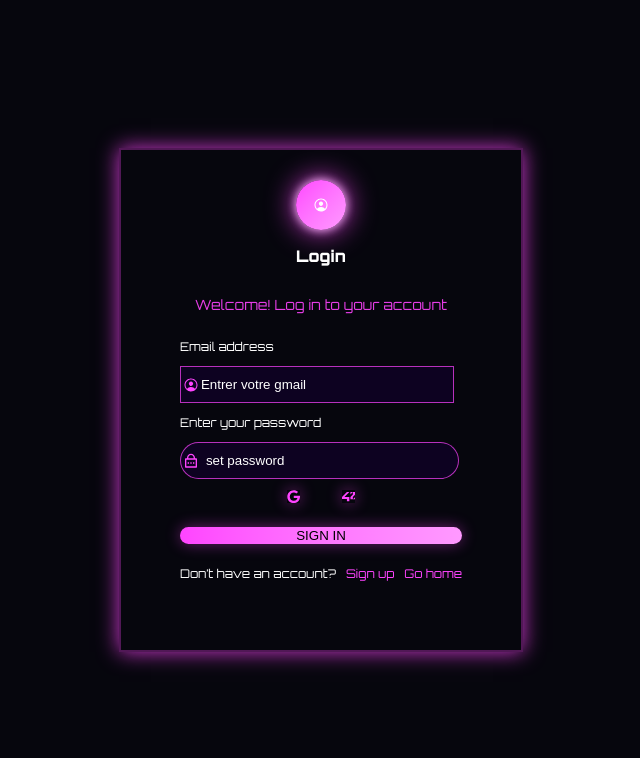
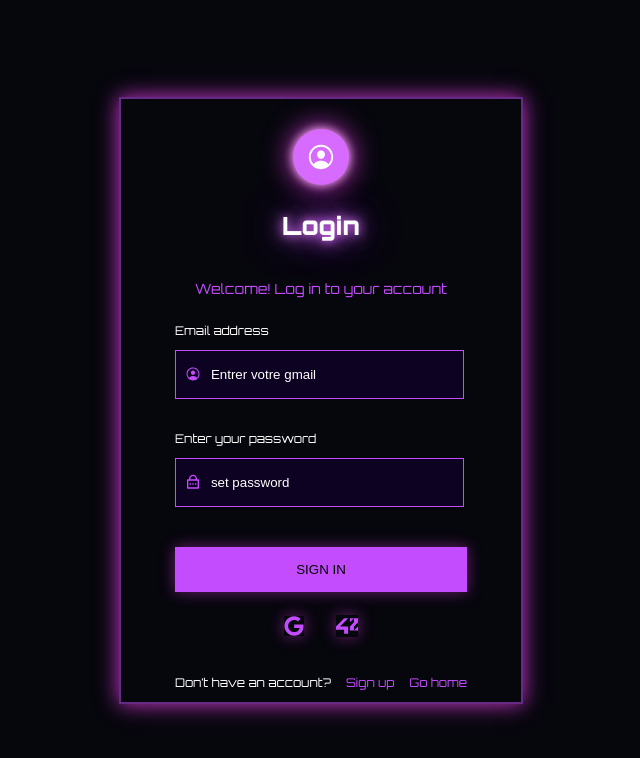
Before and after one commit to Ouiamo/Transcendence, a React (Vite) app in the folder my_project/frontend/: page / in a window 1280 px wide. Both pictures are taken after a click on the button "LOGIN". Shown: the top 758 px of the page, without its empty margins (319-959 px from the left). Built offline with nearby package versions, Linux system fonts and the light colour scheme; no server answers.

Commit message:
front login

```diff
--- a/my_project/frontend/src/App.tsx
+++ b/my_project/frontend/src/App.tsx
@@ -134,6 +134,8 @@ useEffect(() => {
             setCurrentPage('twofa');
         else if(save == 'LEADERBOARD')
             setCurrentPage('LEADERBOARD');
+        else if(save == 'LOGIN')
+            setCurrentPage('LOGIN');
         else
            setCurrentPage('DASHBOARD');
       }
@@ -174,7 +176,7 @@ if(loading) return <div>Loading...</div>
 
 
       {currentPage === 'LOGIN' && (
-        <div className="min-h-screen w-full flex items-center justify-center bg-[#06060d] ">
+        <div className="min-h-screen w-full flex items-center justify-center bg-[#06060d]">
 
 
            <Login gotohome={()=> setCurrentPage('HOME')} gotoDASHBOARD={()=>setCurrentPage('DASHBOARD')} onloginsucces={obj_login} gotosingup={()=>setCurrentPage('SIGNUP')} gotwofa={gotowfa}/>
--- a/my_project/frontend/src/Home.tsx
+++ b/my_project/frontend/src/Home.tsx
@@ -45,6 +45,7 @@ interface HomeInterface {
 }
 
 function Home({ gotologin, gotosignup }: HomeInterface) {
+  localStorage.setItem('page', 'HOME');
   return (
     <div className="min-h-screen w-full bg-[#06060d] flex flex-col items-center justify-center text-white relative overflow-hidden">
 
--- a/my_project/frontend/src/Login.tsx
+++ b/my_project/frontend/src/Login.tsx
@@ -16,13 +16,9 @@ function Login({ gotohome, gotoDASHBOARD, onloginsucces, gotosingup, gotwofa }:
 
     const [passlogin, setpasslogin] = useState('');
     const [gmailogin, setgmailogin] = useState('');
-
+localStorage.setItem('page', 'LOGIN');
     const handel_auth_goole = async () => {
-// <<<<<<< HEAD
-//         window.location.href = 'https://localhost:3010/api/auth/google'
-// =======
         window.location.href = 'https://localhost:3010/api/auth/google'  //backend
-        // console.log("haniiiiiiiiiiiiiiiiiiiiiiii google");
 
     }
     const handel_auth_42 = async () => {
@@ -89,69 +85,67 @@ function Login({ gotohome, gotoDASHBOARD, onloginsucces, gotosingup, gotwofa }:
 
     }
     return (
-        <div className=" flex  flex-col  items-center h-auto w-[400px] min-h-[500px]  shrink-0 border-[2px] border-[#ff44ff]/30 bg-[#06060d] shadow-[0_0_20px_rgba(255,68,255,0.8)] ">
+        <div className=" flex  flex-col  items-center h-auto w-[400px] min-h-[600px]  shrink-0 border-[2px] border-[#c44cff]/50 bg-[#06060d] shadow-[0_0_20px_rgba(255,68,255,0.8)] ">
             <header className="flex flex-col gap-y-5 items-center justify-center w-full mt-[30px] ">
-                <div className="py-3 flex w-[50px] h-[50px] bg-gradient-to-br from-[#ff44ff] to-[#ff99ff] items-center justify-center rounded-full shadow-[0_0_30px_#ff44ff,0_0_10px_#ffffff]">
-                    < IoPersonCircleOutline className=" text-white " />
+                <div className="py-[3px]  px-[3px] flex w-[50px] h-[50px] bg-[#d86bff] items-center justify-center rounded-full shadow-[0_0_30px_#ff44ff,0_0_10px_#ffffff]">
+                    < IoPersonCircleOutline className=" text-white " size={30}/>
                 </div>
-                <p className="text-white text-20xl font-[900]">Login</p>
-                <p className="text-[#ff44ff]/90 text-[14px] ">Welcome! Log in to your account</p>
+                <p className="text-white text-[25px] font-[900] glow-text  ">Login</p>
+                <p className="text-[#c44cff] text-[14px] ">Welcome! Log in to your account</p>
             </header>
-            <section className="flex flex-col gap-y-5 bg-red-500/10">
+            <section className="flex flex-col gap-[20px] bg-red-500/10 ">
                 <div className="flex flex-col  ">
                     <p className="text-white text-[12px]">Email address</p>
                     <div className="relative flex items-center w-full">
 
-                        <IoPersonCircleOutline className="absolute left-[3px] text-[#ff44ff] text-xl pointer-events-none z-10" />
+                        <IoPersonCircleOutline className="absolute left-[10px] text-[#c44cff] text-xl pointer-events-none z-10" />
 
                         <input
-                            style={{ paddingLeft: '20px', color: 'white !important', WebkitTextFillColor: 'white' }}
-                            className=" caret-[#ff44ff] w-[250px] h-[33px]  bg-[#0d0221]  text-white text-sm outline-none border border-[#ff44ff]/70 placeholder:text-[#ff44ff]/40 focus:border-[#ff44ff]   transition-all" autoComplete="off" spellCheck="false" type="email" placeholder="Entrer votre gmail" value={gmailogin} onChange={(e) => setgmailogin(e.target.value)} ></input>
+                            style={{ paddingLeft: '35px', color: 'white !important', WebkitTextFillColor: 'white' }}
+                            className=" caret-[#ff44ff] w-[250px] h-[45px]  bg-[#0d0221]  outline-none border border-[#c44cff] placeholder:text-[#ff44ff]/40    transition-all" autoComplete="off" spellCheck="false" type="email" placeholder="Entrer votre gmail" value={gmailogin} onChange={(e) => setgmailogin(e.target.value)} ></input>
                     </div>
                 </div>
                 <div className="flex flex-col  ">
                     <p className="text- text-[12px]">Enter your password</p>
                     <div className="relative flex items-center w-full  ">
-                        <RiLockPasswordLine className="absolute left-[3px] text-[#ff44ff] text-xl pointer-events-none z-10" />
+                        <RiLockPasswordLine className="absolute left-[10px] text-[#c44cff] text-xl pointer-events-none z-10" />
                         <input
-                            style={{ paddingLeft: '25px', color: 'white !important', WebkitTextFillColor: 'white' }} className="caret-[#ff44ff]  w-[250px] h-[33px] rounded-full  bg-[#0d0221] text-white outline-none border border-[#ff44ff]/70 placeholder:text-[#ff44ff]/40 focus:border-[#ff44ff] transition-all" type="password" placeholder="set password" autoComplete="off" spellCheck="false" value={passlogin} onChange={(e) => setpasslogin(e.target.value)}></input>
+                            style={{ paddingLeft: '35px', color: 'white !important', WebkitTextFillColor: 'white' }} className="caret-[#ff44ff]  w-[250px] h-[45px]   bg-[#0d0221] text-white outline-none border border-[#c44cff] placeholder:text-[#ff44ff]/40  transition-all" type="password" placeholder="set password" autoComplete="off" spellCheck="false" value={passlogin} onChange={(e) => setpasslogin(e.target.value)}></input>
 
                     </div>
                 </div>
 
 
-                <div className="flex flex-col gap-y-5 ">
-                    <div className="flex flex-row items-center justify-between w-full max-w-[80px] mx-auto mt-10 px-2 mt-[10px]">
+                <div className="flex flex-col gap-[0px] ">
+                    <button className=" mt-[20px] w-full  h-[45px]  bg-[#c44cff]  text-white font-bold text-sm uppercase tracking-widest transition-all duration-300 outline-none border-none shadow-[0_0_15px_rgba(255,68,255,0.4)] hover:shadow-[0_0_25px_rgba(255,68,255,0.7)] hover:scale-[1.02] active:scale-[0.98]"
+                                onClick={handelLogin} > sign in</button>
+                    <div className="flex flex-row items-center justify-between w-full max-w-[80px] mx-auto  mt-[20px]">
 
-                        <button className="p-3 border-none outline-none  bg-transparent  shrink-0" onClick={handel_auth_goole}>
-                            <FaGoogle className="text-[#ff44ff] text-xl   transition-all duration-300 shadow-[0_0_15px_rgba(255,68,255,0.4)] hover:shadow-[0_0_25px_rgba(255,68,255,0.7)] hover:scale-[1.02] active:scale-[0.98]
-    "   />
+                        <button className="p-[3px] border-none outline-none  bg-transparent  shrink-0" onClick={handel_auth_goole}>
+                            <FaGoogle className="text-[#c44cff]  text-[20px]   transition-all duration-300 shadow-[0_0_15px_rgba(255,68,255,0.4)] hover:shadow-[0_0_25px_rgba(255,68,255,0.7)] hover:scale-[1.02] active:scale-[0.98]"   />
                         </button>
 
-                        <button className="p-3 bg-white/10 rounded-full bg-transparent  border-none outline-none  shrink-0" onClick={handel_auth_42}>
-                            <Si42 className="text-[#ff44ff] text-xl group-hover:scale-110 transition-all  duration-300 shadow-[0_0_15px_rgba(255,68,255,0.4)] hover:shadow-[0_0_25px_rgba(255,68,255,0.7)] hover:scale-[1.02] active:scale-[0.98]" />
+                        <button className="p-[3px] bg-white/10 rounded-full bg-transparent  border-none outline-none  shrink-0" onClick={handel_auth_42}>
+                            <Si42 className="text-[#c44cff] text-[22px] group-hover:scale-110 transition-all  duration-300 shadow-[0_0_15px_rgba(255,68,255,0.4)] hover:shadow-[0_0_25px_rgba(255,68,255,0.7)] hover:scale-[1.02] active:scale-[0.98]" />
                         </button>
 
                     </div>
 
-                    <button className=" mt-[20px] w-full py-3 px-6 mt-4 rounded-full bg-gradient-to-r from-[#ff44ff] to-[#ff99ff]   text-white font-bold text-sm uppercase tracking-widest transition-all duration-300 outline-none border-none shadow-[0_0_15px_rgba(255,68,255,0.4)] hover:shadow-[0_0_25px_rgba(255,68,255,0.7)] hover:scale-[1.02] active:scale-[0.98]
-    "
-                        onClick={handelLogin} > sign in</button>
 
                 </div>
-                <div className="flex flex-row items-center justify-center gap-[10px] mt-[10px]">
+                <div className="flex flex-row items-center justify-center gap-[15px]">
 
                     <p className="text-white/60 text-[12px]">
                         Don’t have an account?
                     </p>
                     <a onClick={gotosingup}
-                        className="text-[#ff44ff] text-[12px] font-bold hover:underline hover:text-[#ff99ff]  transition-all"
+                        className="text-[#c44cff] text-[12px] font-bold hover:underline hover:text-[#ff99ff]  transition-all"
                     >
                         Sign up
 
                     </a>
                     <a onClick={gotohome}
-                        className="text-[#ff44ff] text-[12px] font-bold hover:underline hover:text-[#ff99ff]  transition-all"
+                        className="text-[#c44cff] text-[12px] font-bold hover:underline hover:text-[#ff99ff]  transition-all"
                     >
                         Go home
 
--- a/my_project/frontend/src/Profil.tsx
+++ b/my_project/frontend/src/Profil.tsx
@@ -70,6 +70,7 @@ interface History {
   isWin: boolean;
 }
 function Profil({ user, delete_obj, gotohome, gotosetting }: ProfilInterface) {
+   localStorage.setItem('page', 'PROFIL');
   const logout = async () => {
     try {
       // First disconnect the socket to immediately mark user offline
```
Also changed, not shown: my_project/frontend/src/Grid.tsx (+5 -5 lines), my_project/frontend/src/graph.tsx (+8 -9 lines), 1 other file (tests, documents, lock files or other folders).
